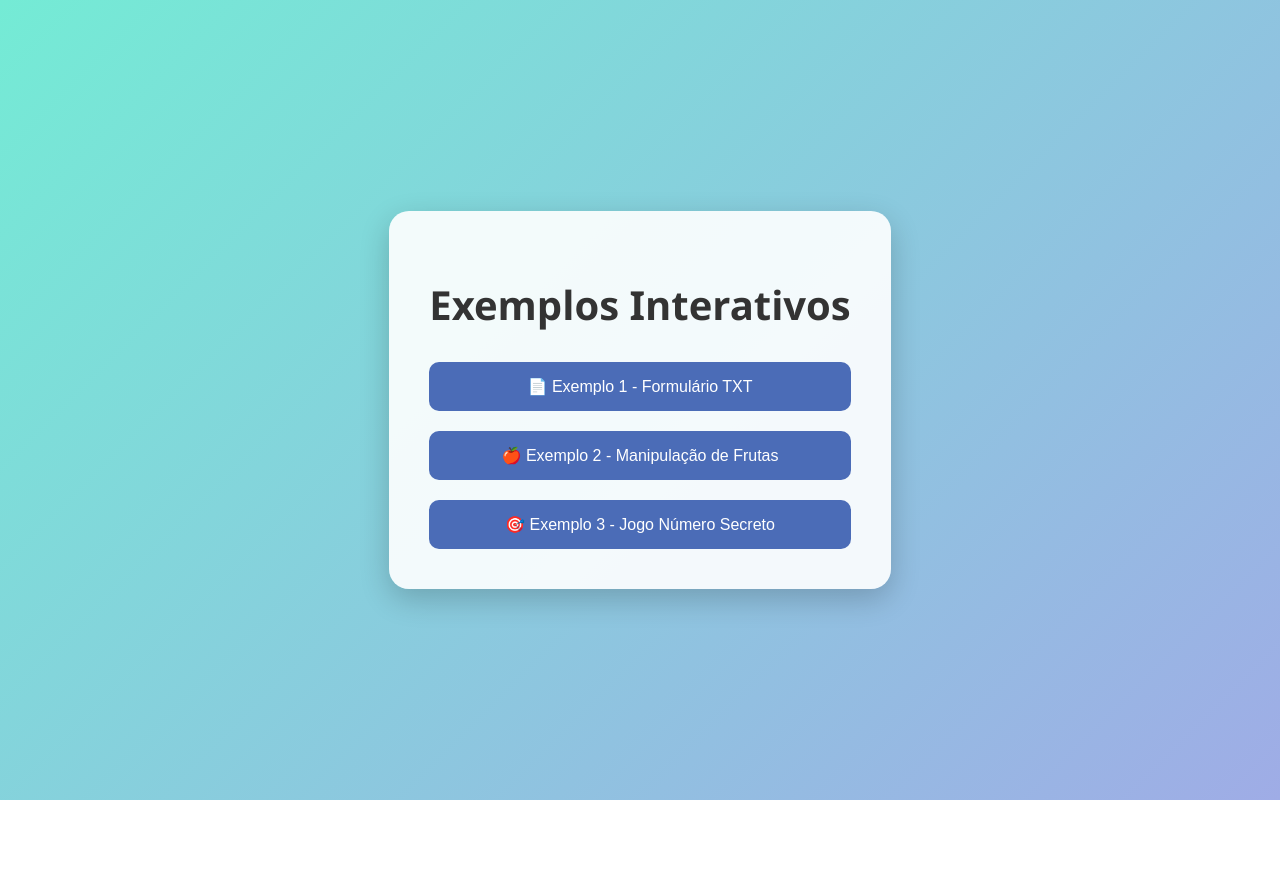
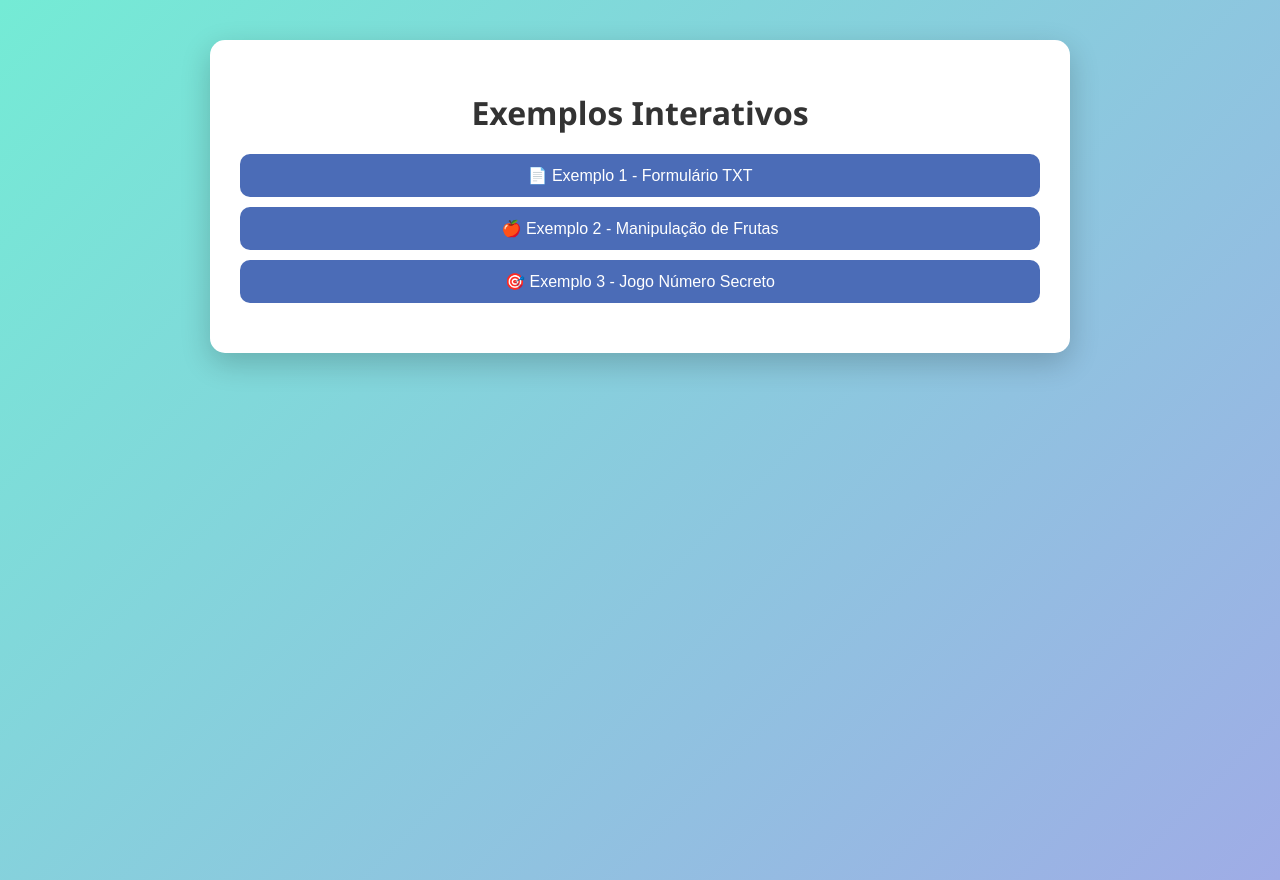
Before and after one commit to joaodiasrosa/Projeto-2, a plain HTML site: page index.html in a window 1280 px wide. Before the commit the page ends 800 px from the top, so only its background shows below. Drawn offline with Linux system fonts and the light colour scheme.

Commit message:
Update style.css

```diff
--- a/style.css
+++ b/style.css
@@ -1,46 +1,51 @@
-/* style.css */
 body {
   margin: 0;
   font-family: 'Segoe UI', Tahoma, Geneva, Verdana, sans-serif;
   background: linear-gradient(135deg, #74ebd5, #9face6);
   display: flex;
   justify-content: center;
-  align-items: center;
-  height: 100vh;
+  align-items: start;
+  min-height: 100vh;
+  padding: 40px 20px;
 }
 
 .container {
-  text-align: center;
-  background-color: rgba(255, 255, 255, 0.9);
-  padding: 40px;
-  border-radius: 20px;
+  width: 100%;
+  max-width: 800px;
+  background: white;
+  padding: 30px;
+  border-radius: 15px;
   box-shadow: 0 10px 30px rgba(0,0,0,0.2);
 }
 
 h1 {
-  font-size: 2.5rem;
+  text-align: center;
   color: #333;
-  margin-bottom: 30px;
+  margin-bottom: 20px;
 }
 
 .button-group {
   display: flex;
   flex-direction: column;
-  gap: 20px;
+  gap: 10px;
+  margin-bottom: 20px;
 }
 
 button {
-  padding: 15px 25px;
-  font-size: 1rem;
+  padding: 12px;
+  font-size: 16px;
   border: none;
   border-radius: 10px;
   background-color: #4b6cb7;
   color: white;
   cursor: pointer;
-  transition: background-color 0.3s ease, transform 0.2s ease;
+  transition: all 0.3s ease;
 }
 
 button:hover {
-  background-color: #182848;
-  transform: scale(1.05);
+  background-color: #3b5998;
 }
+
+.conteudo {
+  margin-top: 20px;
+}
```
